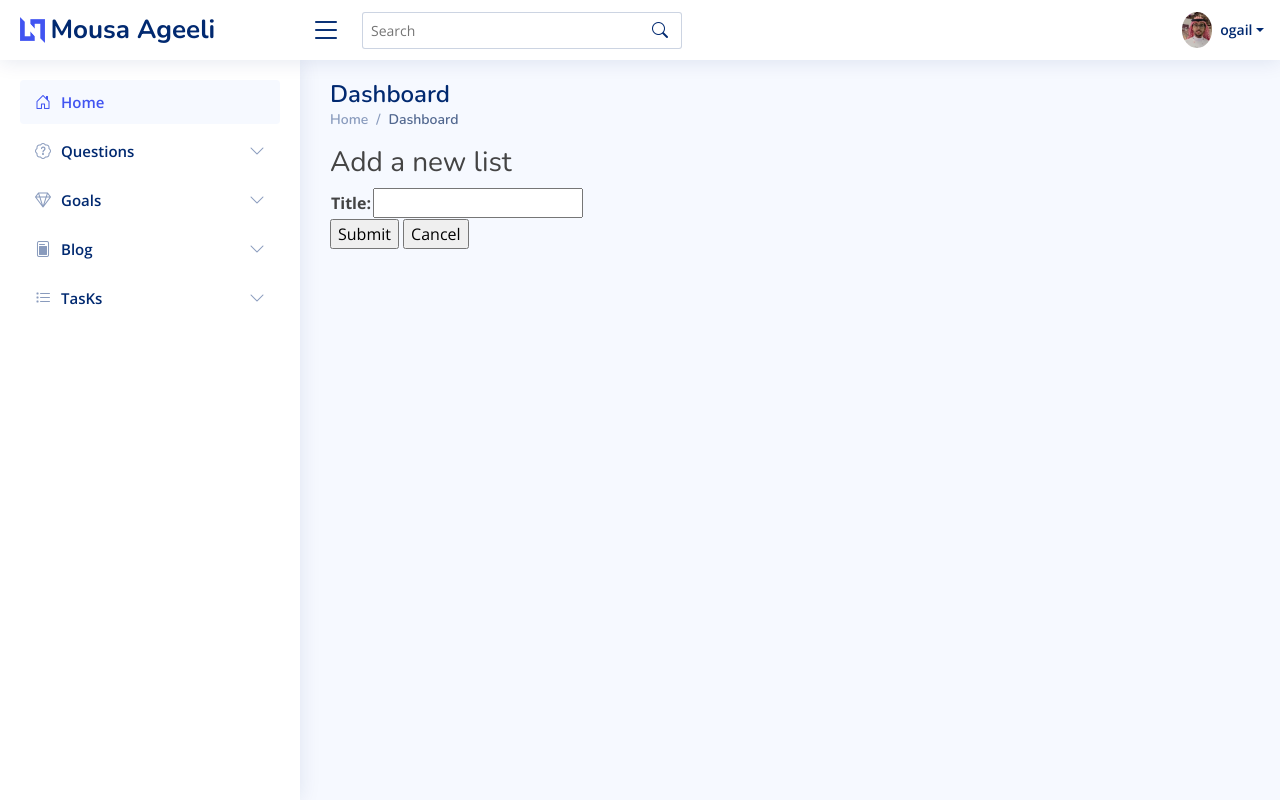
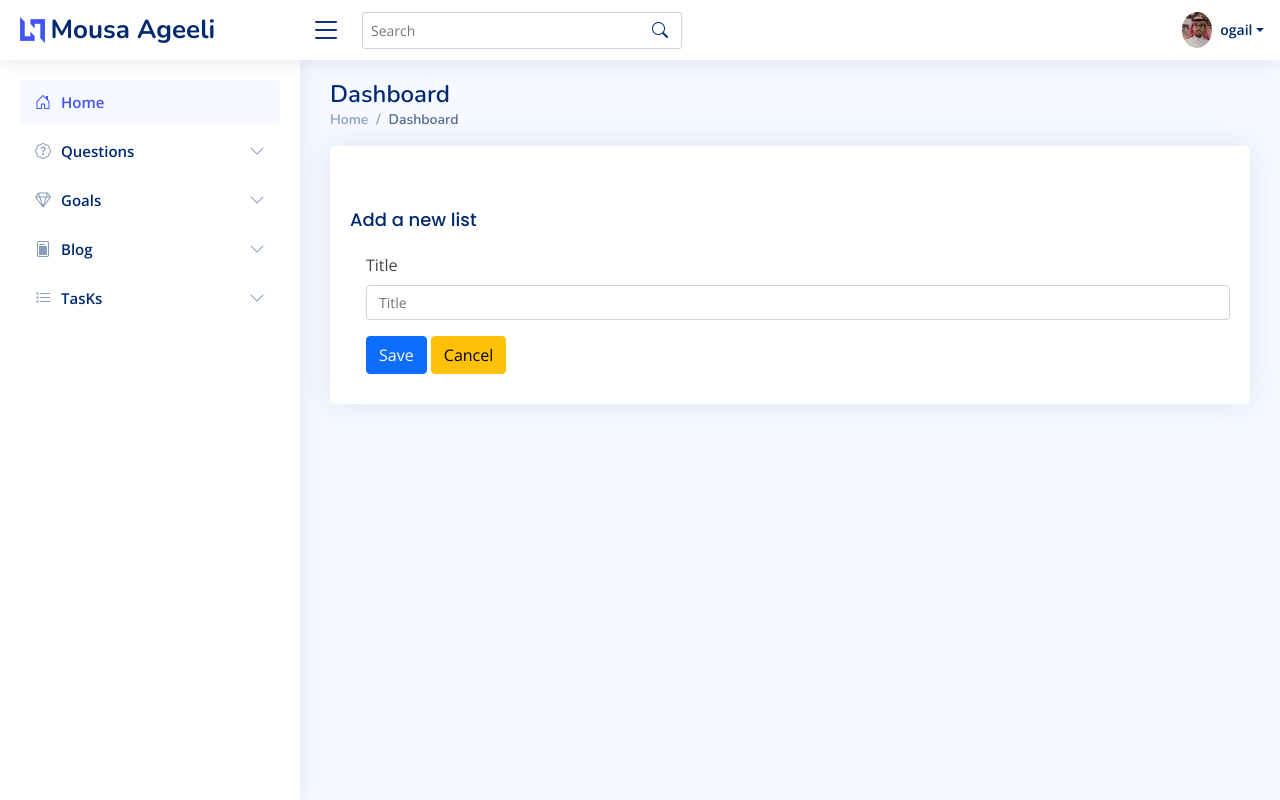
Before and after one commit to mageeli/the_know, a Django app: page /tasks/lists/add/ in a window 1280 px wide. Run offline with Django 4.2, Linux system fonts and the light colour scheme; a user stored in the database is signed in; parts of the project's set-up code (start-up, migrations or seed data) failed here and were passed over; some libraries are stand-ins or nearby versions.

Commit message:
task bug fix

```diff
--- a/templates/tasks/add_task_list.html
+++ b/templates/tasks/add_task_list.html
@@ -1,27 +1,29 @@
 {% extends "home.html" %}
-
+{% load bootstrap5 %}
 {% block content %}
-
-<h3>{{ title }}</h3>
-<form method="post">
+<div class="col-lg-12">
+    <div class="card info-card">
+        <div class="card-body">
+            <h5 class="card-title"></h5>
+            <h5 class="card-title">{{title}}</h5>
+            <div class="align-items-center">
+                <div class="ps-3">
+                    <form method="POST" class="post-form col-lg-12">
                         {% csrf_token %}
-    <table>
-        {{ form.as_table }}
-    </table>
+                        {% bootstrap_form form %}
+                        {% buttons %}
+                        <button type="submit" class="save btn btn-primary">Save</button>
                         <input
-            value="Submit"
-            type="submit">
-    <input
+                                class="save btn btn-warning"
                                 value="Cancel"
                                 type="button"
-            onclick="location.href='{% url "index"  %}'">
-    {% if object %}
-    <input
-            value="Delete this item"
-            type="button"
-            onclick="location.href=
-            '{% url "item-delete" todo_list.id object.id %}'">
-    {% endif %}
+                                onclick="location.href='{% url "index" %}'">
+                        {% endbuttons %}
                     </form>
+                </div>
+            </div>
 
+        </div>
+    </div>
+</div>
 {% endblock %}
```
Also changed, not shown: templates/registration/login.html (+7 -0 lines), the_know/settings.py (+11 -11 lines), db.sqlite3. Lines whose indentation alone changed are shown as unchanged.
